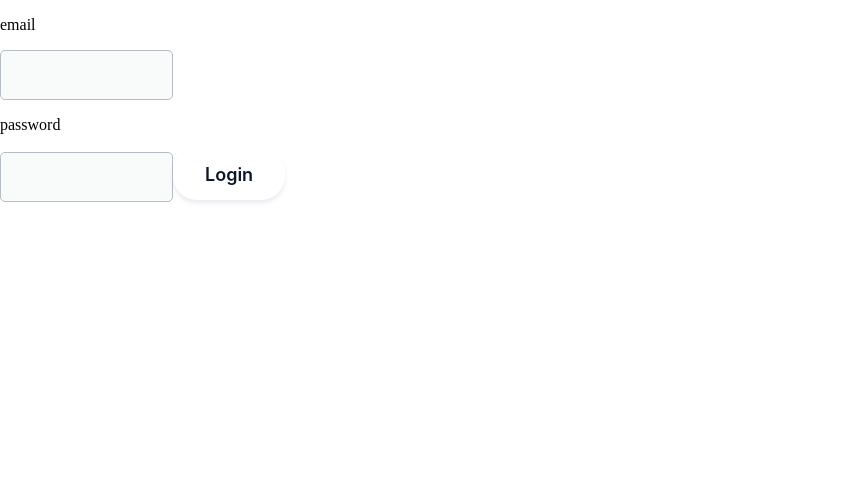
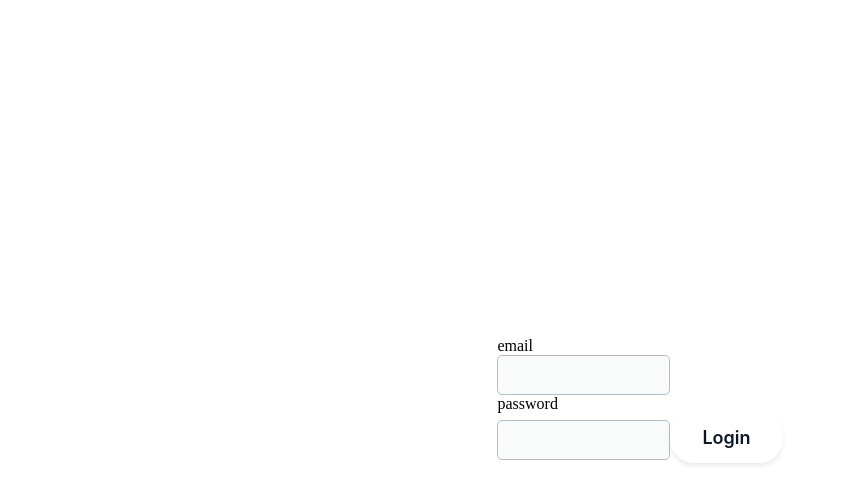
Before and after one commit to renzocabarios/simple-todo, a React (Vite) app: page / in a window 1280 px wide. Shown: the top 504 px of the page, without its empty margins (0-844 px from the left). Built offline with nearby package versions, Linux system fonts and the light colour scheme.

Commit message:
Center login component

```diff
--- a/src/index.css
+++ b/src/index.css
@@ -3,3 +3,9 @@ body {
   padding: 0;
   margin: 0;
 }
+
+* {
+  box-sizing: border-box;
+  padding: 0;
+  margin: 0;
+}
--- /dev/null
+++ b/src/views/Login/Login.module.css
@@ -0,0 +1,10 @@
+.form{
+
+}
+
+.view{
+    min-height: 100vh;
+    display: flex;
+    justify-content: center;
+    align-items: center;
+}
--- a/src/views/Login/index.tsx
+++ b/src/views/Login/index.tsx
@@ -1,3 +1,4 @@
+import styles from "./Login.module.css";
 import { Button, FormInput } from "../../components";
 import { useState } from "react";
 
@@ -7,9 +8,13 @@ function Login() {
 
   return (
     <>
-      <FormInput content="email" onChange={setemail} />
-      <FormInput content="password" onChange={setpassword} />
-      <Button title="Login" onClick={() => {}} />
+      <div className={styles.view}>
+        <div className={styles.form}>
+          <FormInput content="email" onChange={setemail} />
+          <FormInput content="password" onChange={setpassword} />
+          <Button title="Login" onClick={() => {}} />
+        </div>
+      </div>
     </>
   );
 }
```
